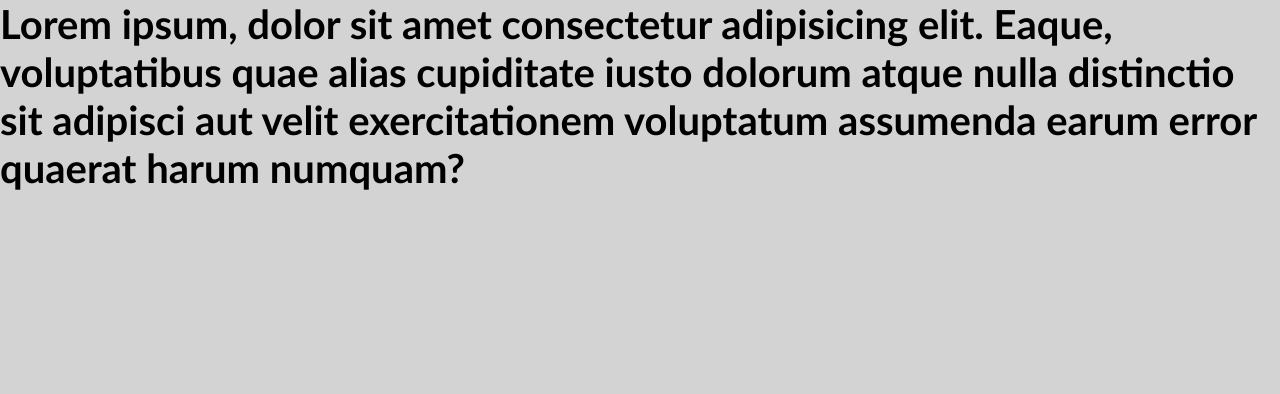
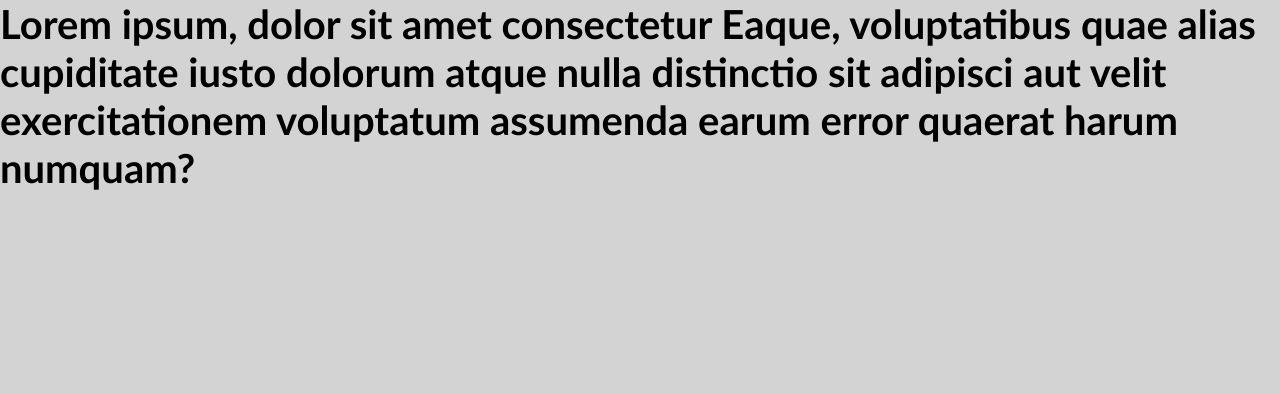
Before and after one commit to kevinbeijer23/lorem-commit, a plain HTML site: page index.html in a window 1280 px wide. Shown: the top 394 px of the page. Drawn offline with Linux system fonts and the light colour scheme.

Commit message:
inlever opdracht
2 woorden weggehaald

```diff
--- a/index.html
+++ b/index.html
@@ -26,7 +26,7 @@
 	</style>
 </head>
 <body>
-<h1>Lorem ipsum, dolor sit amet consectetur adipisicing elit.
+<h1>Lorem ipsum, dolor sit amet consectetur
 	Eaque, voluptatibus quae alias cupiditate iusto dolorum atque nulla distinctio sit adipisci aut velit exercitationem voluptatum assumenda earum error quaerat harum numquam?</h1>
 
 	<div class="wrapper">
```
